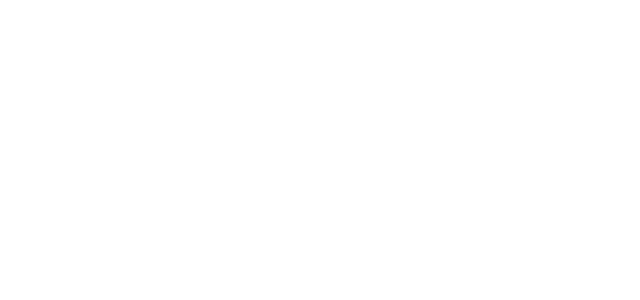
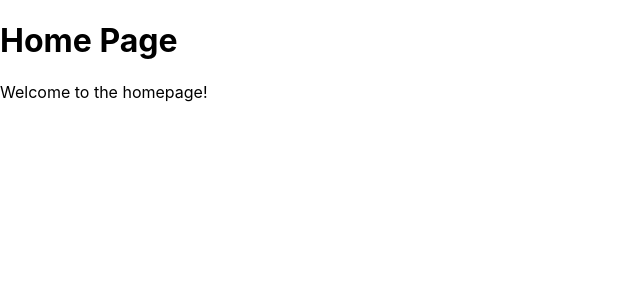
Before and after one commit to arun-kumar-1995/path-tracker, a React (Create React App) app in the folder frontend/: page / in a window 1280 px wide. Shown: the top 300 px of the page, without its empty margins (0-640 px from the left). Built offline with nearby package versions, Linux system fonts and the light colour scheme.

Commit message:
routing added

```diff
--- a/frontend/package.json
+++ b/frontend/package.json
@@ -8,6 +8,7 @@
     "@testing-library/user-event": "^13.5.0",
     "react": "^18.3.1",
     "react-dom": "^18.3.1",
+    "react-router-dom": "^6.26.2",
     "react-scripts": "5.0.1",
     "web-vitals": "^2.1.4"
   },
--- a/frontend/src/App.js
+++ b/frontend/src/App.js
@@ -1,7 +1,24 @@
+import React, { lazy } from "react";
+import { BrowserRouter as Router, Route, Routes } from "react-router-dom";
 import "./App.css";
 
+// Lazy load the components
+const Home = lazy(() => import("./pages/Home"));
+const Dashboard = lazy(() => import("./pages/Dashboard"));
+const TrackPage = lazy(() => import("./pages/Track"));
+
 function App() {
-  return <div className="App"></div>;
+  return (
+    <div className="App">
+      <Router>
+        <Routes>
+          <Route path="/" element={<Home />} />
+          <Route path="/dashboard" element={<Dashboard />} />
+          <Route path="/track/:shipmentId" element={<TrackPage />} />
+        </Routes>
+      </Router>
+    </div>
+  );
 }
 
 export default App;
--- /dev/null
+++ b/frontend/src/pages/Dashboard.jsx
@@ -0,0 +1,12 @@
+import React from "react";
+
+const Dashboard = () => {
+  return (
+    <div>
+      <h1>Dashboard</h1>
+      <p>This is your dashboard.</p>
+    </div>
+  );
+};
+
+export default Dashboard;
--- /dev/null
+++ b/frontend/src/pages/Home.jsx
@@ -0,0 +1,12 @@
+import React from 'react';
+
+const Home = () => {
+  return (
+    <div>
+      <h1>Home Page</h1>
+      <p>Welcome to the homepage!</p>
+    </div>
+  );
+};
+
+export default Home;
--- /dev/null
+++ b/frontend/src/pages/Track.jsx
@@ -0,0 +1,12 @@
+import React from 'react';
+
+const Track = () => {
+  return (
+    <div>
+      <h1>Track Page</h1>
+      <p>Track your shipments or other activities here.</p>
+    </div>
+  );
+};
+
+export default Track;
```
Also changed, not shown: 1 other file (tests, documents, lock files or other folders).
